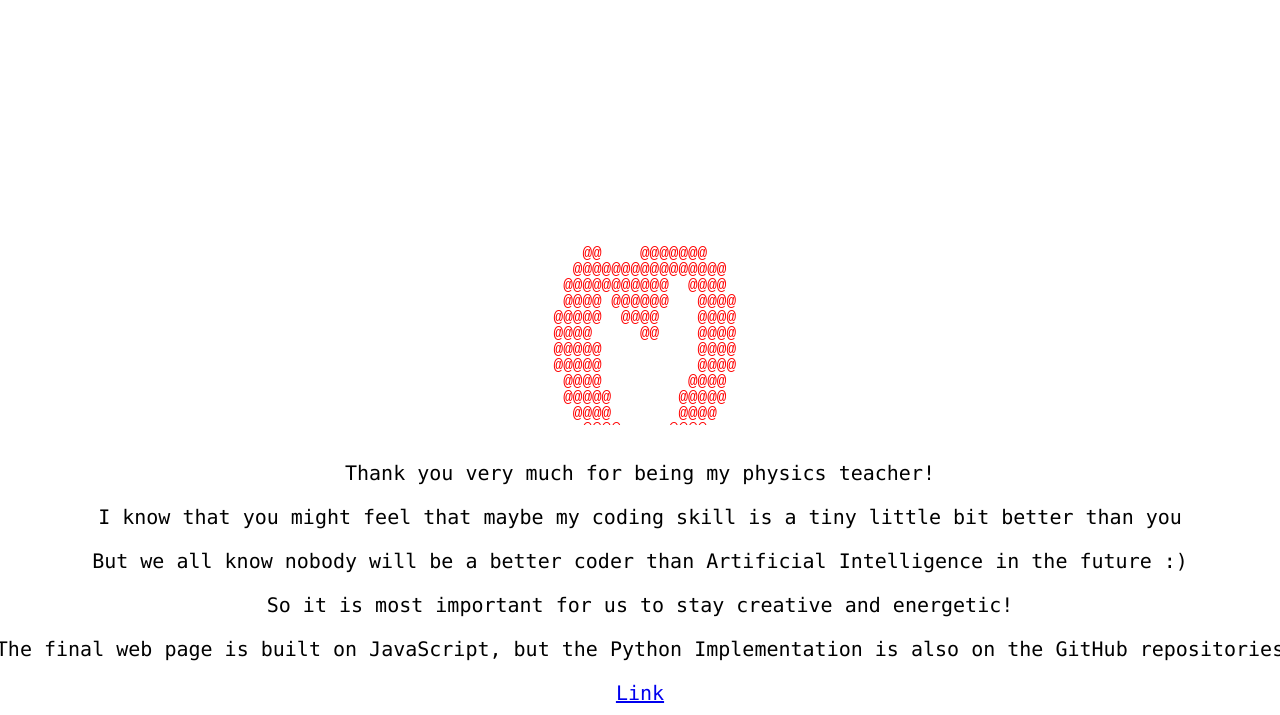
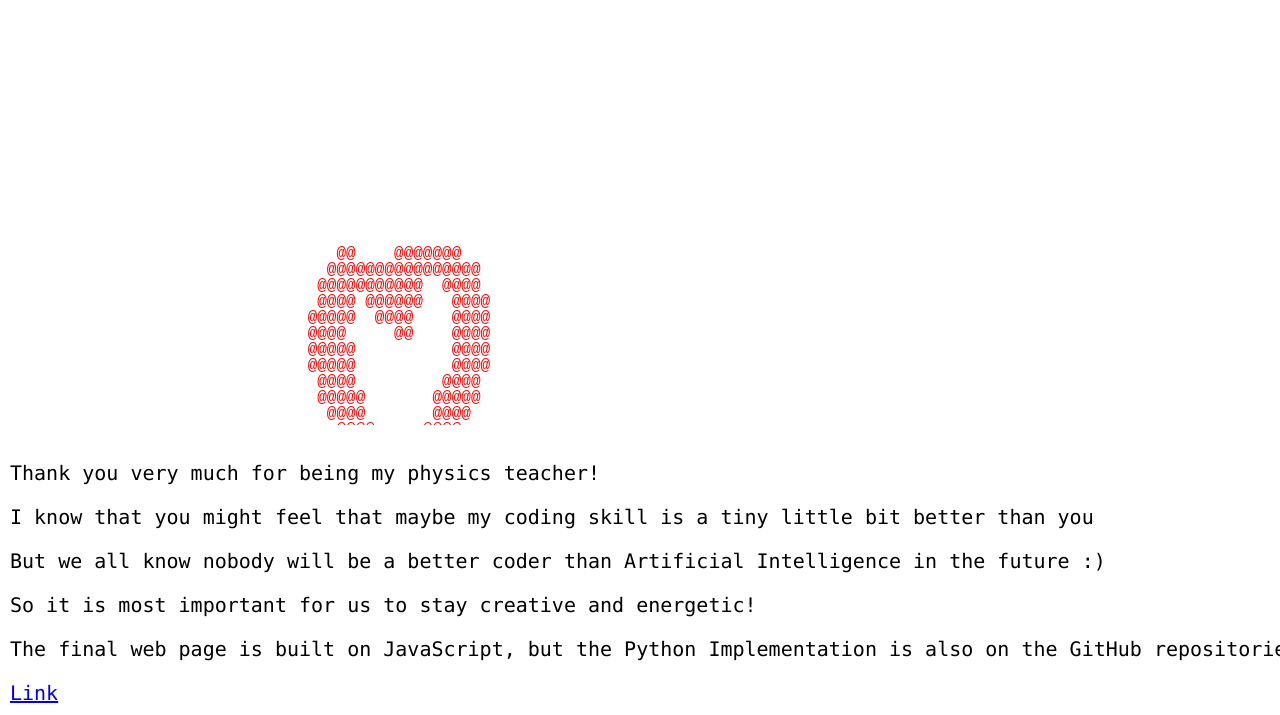
Before and after one commit to YinChingZ/YinChingZ.github.io, a plain HTML site: page index.html in a window 1280 px wide. Shown: the part 85-800 px from the top of the page. Drawn offline with Linux system fonts and the light colour scheme.

Commit message:
Update index.html

```diff
--- a/index.html
+++ b/index.html
@@ -9,7 +9,7 @@
             display: flex;
             flex-direction: column;
             justify-content: flex-start; /* Align to top-left */
-            align-items: center; /* Center horizontally */
+            align-items: left; /* Center horizontally */
             height: 100vh;
             margin: 0;
             background-color: #fff;
```
